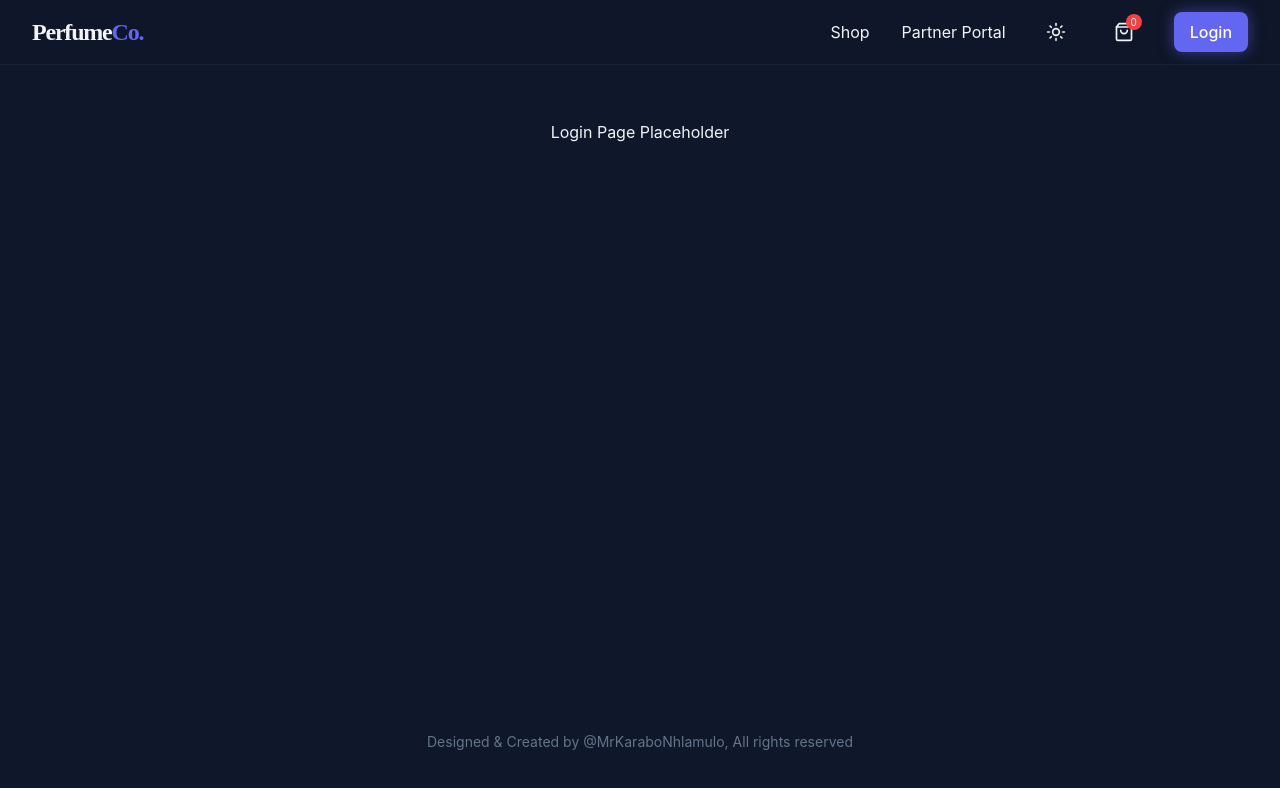
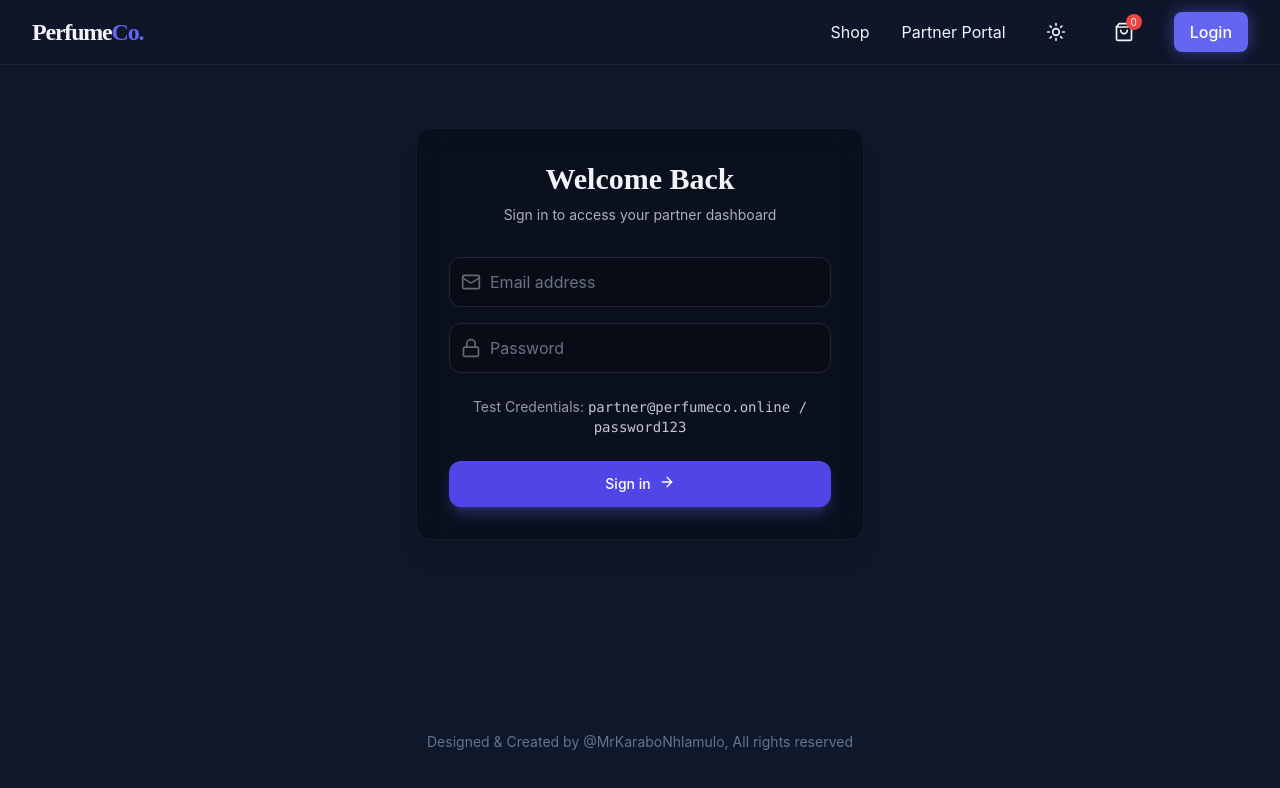
Before and after one commit to mr-karabonhlamulo/multi-market, a React (Vite) app in the folder frontend/: page /login in a window 1280 px wide. Shown: the top 788 px of the page. Built offline with nearby package versions, Linux system fonts and the light colour scheme.

Commit message:
feat: implement user authentication flow with login page, protected routes, and API proxy.

```diff
--- a/frontend/src/App.tsx
+++ b/frontend/src/App.tsx
@@ -1,23 +1,41 @@
 import React from 'react';
-import { BrowserRouter, Routes, Route } from 'react-router-dom';
+import { BrowserRouter, Routes, Route, Navigate, Outlet } from 'react-router-dom';
 import MainLayout from './components/MainLayout';
 import HomePage from './pages/HomePage';
 import PartnerDashboard from './pages/PartnerDashboard';
+import LoginPage from './pages/LoginPage';
 import { ThemeProvider } from './contexts/ThemeContext';
+import { AuthProvider, useAuth } from './contexts/AuthContext';
+
+// Protected Route Wrapper
+const ProtectedRoute = () => {
+    const { user } = useAuth();
+    if (!user) {
+        return <Navigate to="/login" replace />;
+    }
+    return <Outlet />;
+};
 
 function App() {
     return (
         <ThemeProvider>
+            <AuthProvider>
                 <BrowserRouter>
                     <Routes>
                         <Route path="/" element={<MainLayout />}>
                             <Route index element={<HomePage />} />
+                            <Route path="login" element={<LoginPage />} />
+
+                            {/* Protected Partner Routes */}
+                            <Route element={<ProtectedRoute />}>
                                 <Route path="partner" element={<PartnerDashboard />} />
-                        <Route path="login" element={<div className="p-10 text-center">Login Page Placeholder</div>} />
+                            </Route>
+
                             <Route path="cart" element={<div className="p-10 text-center">Cart Placeholder</div>} />
                         </Route>
                     </Routes>
                 </BrowserRouter>
+            </AuthProvider>
         </ThemeProvider>
     );
 }
--- /dev/null
+++ b/frontend/src/contexts/AuthContext.tsx
@@ -0,0 +1,80 @@
+import React, { createContext, useContext, useState, useEffect } from 'react';
+
+interface User {
+    id: string;
+    email: string;
+    role: string;
+    full_name?: string;
+}
+
+interface AuthContextType {
+    user: User | null;
+    login: (email: string, password: string) => Promise<{ success: boolean; error?: string }>;
+    logout: () => void;
+    isAuthenticated: boolean;
+}
+
+const AuthContext = createContext<AuthContextType | undefined>(undefined);
+
+export const AuthProvider: React.FC<{ children: React.ReactNode }> = ({ children }) => {
+    const [user, setUser] = useState<User | null>(null);
+
+    // Check for persisted session on load (Mock)
+    useEffect(() => {
+        const savedUser = localStorage.getItem('user');
+        if (savedUser) {
+            setUser(JSON.parse(savedUser));
+        }
+    }, []);
+
+    const login = async (email: string, password: string) => {
+        try {
+            // Direct fetch to our backend
+            const response = await fetch('/api/auth/login', {
+                method: 'POST',
+                headers: { 'Content-Type': 'application/json' },
+                body: JSON.stringify({ email, password }),
+            });
+
+            const data = await response.json();
+
+            if (!response.ok) {
+                return { success: false, error: data.error || 'Login failed' };
+            }
+
+            // Mock user mapping from response
+            const loggedInUser = {
+                id: data.user.id,
+                email: email,
+                role: 'partner', // Defaulting for visual preview as our backend mock might be simple
+                full_name: 'Partner User'
+            };
+
+            setUser(loggedInUser);
+            localStorage.setItem('user', JSON.stringify(loggedInUser));
+            return { success: true };
+        } catch (err) {
+            console.error(err);
+            return { success: false, error: 'Network error. Is backend running?' };
+        }
+    };
+
+    const logout = () => {
+        setUser(null);
+        localStorage.removeItem('user');
+    };
+
+    return (
+        <AuthContext.Provider value={{ user, login, logout, isAuthenticated: !!user }}>
+            {children}
+        </AuthContext.Provider>
+    );
+};
+
+export const useAuth = () => {
+    const context = useContext(AuthContext);
+    if (context === undefined) {
+        throw new Error('useAuth must be used within an AuthProvider');
+    }
+    return context;
+};
--- /dev/null
+++ b/frontend/src/pages/LoginPage.tsx
@@ -0,0 +1,115 @@
+import React, { useState } from 'react';
+import { useAuth } from '../contexts/AuthContext';
+import { useTheme } from '../contexts/ThemeContext';
+import { useNavigate } from 'react-router-dom';
+import { Lock, Mail, ArrowRight } from 'lucide-react';
+
+export default function LoginPage() {
+    const { login } = useAuth();
+    const { theme } = useTheme();
+    const navigate = useNavigate();
+
+    const [email, setEmail] = useState('');
+    const [password, setPassword] = useState('');
+    const [error, setError] = useState('');
+    const [loading, setLoading] = useState(false);
+
+    const handleSubmit = async (e: React.FormEvent) => {
+        e.preventDefault();
+        setError('');
+        setLoading(true);
+
+        const result = await login(email, password);
+
+        if (result.success) {
+            navigate('/partner'); // Redirect to portal on success
+        } else {
+            setError(result.error || 'Login failed');
+        }
+        setLoading(false);
+    };
+
+    return (
+        <div className="flex flex-col items-center justify-center py-12 px-4 sm:px-6 lg:px-8 min-h-[60vh]">
+            <div className={`w-full max-w-md space-y-8 p-8 rounded-2xl glass-panel ${theme === 'royal' ? 'shadow-[0_0_50px_rgba(79,70,229,0.15)]' : 'shadow-xl'
+                }`}>
+                <div className="text-center">
+                    <h2 className="text-3xl font-serif font-bold">Welcome Back</h2>
+                    <p className="mt-2 text-sm opacity-70">
+                        Sign in to access your partner dashboard
+                    </p>
+                </div>
+
+                <form className="mt-8 space-y-6" onSubmit={handleSubmit}>
+                    <div className="space-y-4">
+                        <div>
+                            <label htmlFor="email" className="sr-only">Email address</label>
+                            <div className="relative">
+                                <div className="absolute inset-y-0 left-0 pl-3 flex items-center pointer-events-none">
+                                    <Mail size={20} className="opacity-50" />
+                                </div>
+                                <input
+                                    id="email"
+                                    name="email"
+                                    type="email"
+                                    required
+                                    className={`appearance-none rounded-xl relative block w-full px-3 py-3 pl-10 border placeholder-gray-500 focus:outline-none focus:ring-2 focus:ring-indigo-500 transition ${theme === 'royal'
+                                            ? 'bg-black/20 border-white/10 text-white'
+                                            : 'bg-white border-gray-300 text-gray-900'
+                                        }`}
+                                    placeholder="Email address"
+                                    value={email}
+                                    onChange={(e) => setEmail(e.target.value)}
+                                />
+                            </div>
+                        </div>
+                        <div>
+                            <label htmlFor="password" className="sr-only">Password</label>
+                            <div className="relative">
+                                <div className="absolute inset-y-0 left-0 pl-3 flex items-center pointer-events-none">
+                                    <Lock size={20} className="opacity-50" />
+                                </div>
+                                <input
+                                    id="password"
+                                    name="password"
+                                    type="password"
+                                    required
+                                    className={`appearance-none rounded-xl relative block w-full px-3 py-3 pl-10 border placeholder-gray-500 focus:outline-none focus:ring-2 focus:ring-indigo-500 transition ${theme === 'royal'
+                                            ? 'bg-black/20 border-white/10 text-white'
+                                            : 'bg-white border-gray-300 text-gray-900'
+                                        }`}
+                                    placeholder="Password"
+                                    value={password}
+                                    onChange={(e) => setPassword(e.target.value)}
+                                />
+                            </div>
+                        </div>
+                    </div>
+
+                    {error && (
+                        <div className="text-red-500 text-sm text-center bg-red-500/10 py-2 rounded-lg">
+                            {error}
+                        </div>
+                    )}
+
+                    <div className="text-sm text-center">
+                        <span className="opacity-60">Test Credentials: </span>
+                        <code className="opacity-80">partner@perfumeco.online / password123</code>
+                    </div>
+
+                    <button
+                        type="submit"
+                        disabled={loading}
+                        className={`group relative w-full flex justify-center py-3 px-4 border border-transparent text-sm font-medium rounded-xl text-white transition transform hover:scale-[1.02] ${theme === 'royal'
+                                ? 'bg-indigo-600 hover:bg-indigo-700 shadow-lg shadow-indigo-500/30'
+                                : 'bg-nude-900 hover:bg-nude-800'
+                            }`}
+                    >
+                        {loading ? 'Signing in...' : 'Sign in'}
+                        {!loading && <ArrowRight size={16} className="ml-2" />}
+                    </button>
+                </form>
+            </div>
+        </div>
+    );
+}
--- a/frontend/vite.config.ts
+++ b/frontend/vite.config.ts
@@ -4,4 +4,13 @@ import react from '@vitejs/plugin-react'
 // https://vitejs.dev/config/
 export default defineConfig({
     plugins: [react()],
+    server: {
+        proxy: {
+            '/api': {
+                target: 'http://localhost:3000',
+                changeOrigin: true,
+                rewrite: (path) => path.replace(/^\/api/, '')
+            }
+        }
+    }
 })
```
Also changed, not shown: 1 other file (tests, documents, lock files or other folders). Lines whose indentation alone changed are shown as unchanged.
